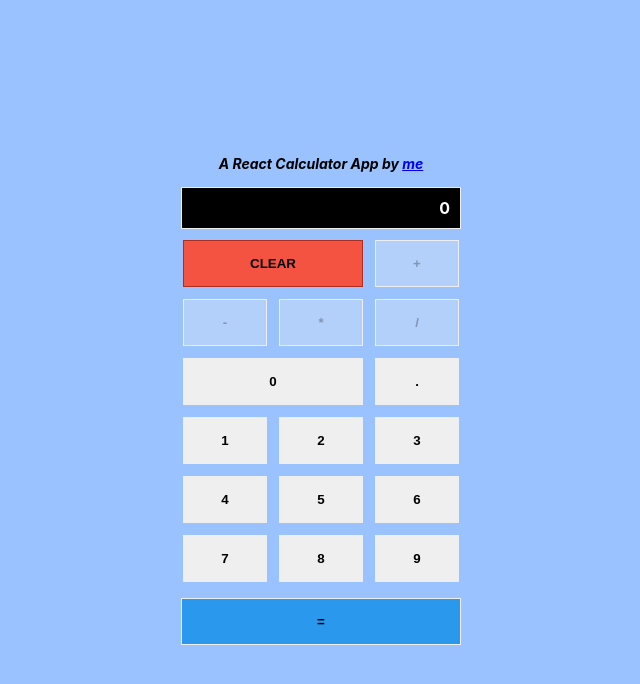
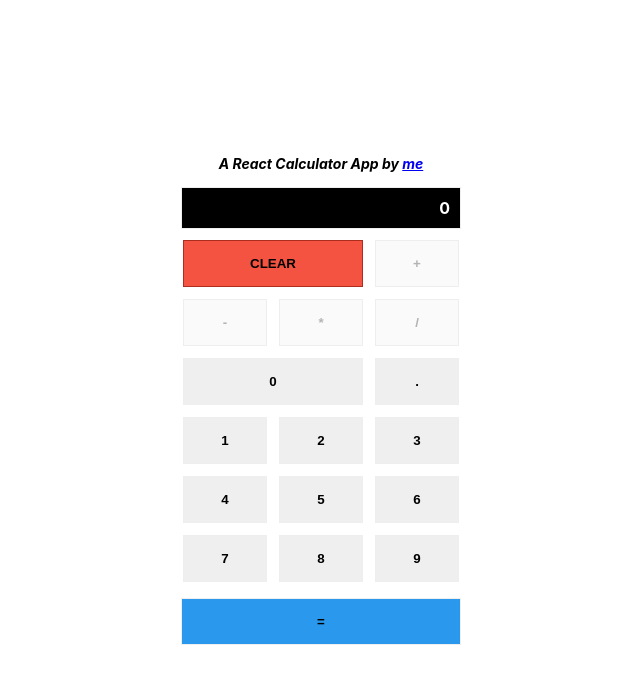
Before and after one commit to DiegoGorgazzi/javascript-calculator, a React (Create React App) app: page / in a window 1280 px wide. Shown: the top 684 px of the page, without its empty margins (319-959 px from the left). Built offline with nearby package versions, Linux system fonts and the light colour scheme.

Commit message:
Change background color

```diff
--- a/src/App.css
+++ b/src/App.css
@@ -1,6 +1,5 @@
 .App {
   text-align: center;
-  background-color: #99c2ff;
   min-height: 100vh;
   display: flex;
   flex-direction: column;
```
